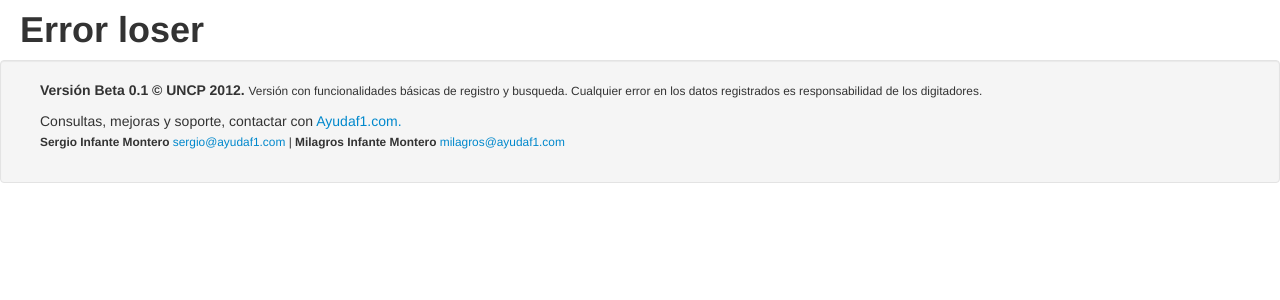
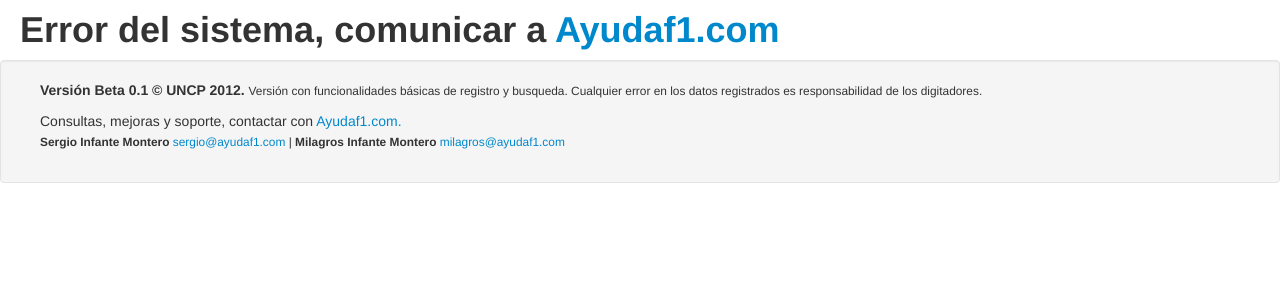
Before and after one commit to neosergio/arwenx, a Django app: template website/website/templates/500.html in a window 1280 px wide. Shown: the part 121-421 px from the top of the page. Run offline with Django 3.2, Linux system fonts and the light colour scheme; the template is opened without the code that fills it, so the values that code supplies are empty.

Commit message:
Ajustes en error 404 y 500

```diff
--- a/website/website/templates/404.html
+++ b/website/website/templates/404.html
@@ -2,6 +2,6 @@
 {% block title_html %} No se encuentra lo que buscas {% endblock title_html %}
 {% block contenido %}
     <div class="span12">
-        <h1>No hay</h1>
+        <h1>No existe el contenido que esta buscando.</h1>
     </div>
 {% endblock contenido %}
--- a/website/website/templates/500.html
+++ b/website/website/templates/500.html
@@ -2,6 +2,6 @@
 {% block title_html %} No se encuentra lo que buscas {% endblock title_html %}
 {% block contenido %}
     <div class="span12">
-        <h1>Error loser</h1>
+        <h1>Error del sistema, comunicar a <a href="http://ayudaf1.com">Ayudaf1.com</a></h1>
     </div>
 {% endblock contenido %}
```
